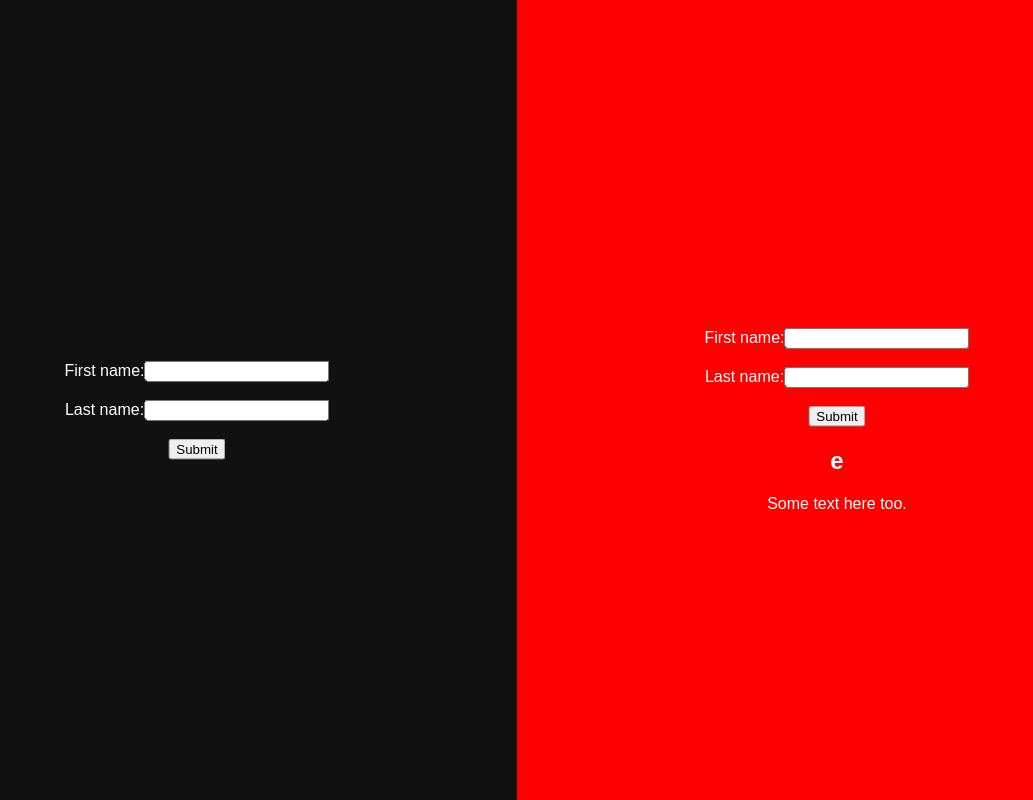
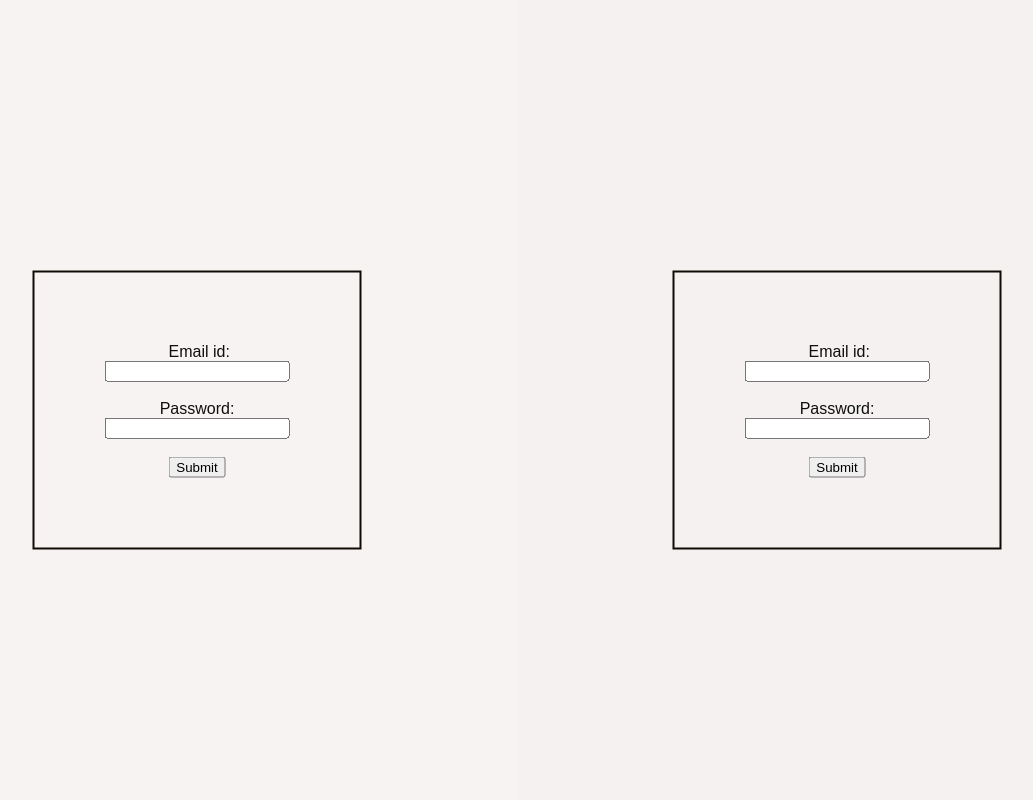
Before and after one commit to akasharavind1/Attendance-Portal-Comcast, an Angular app in the folder Angular-Project/: page / in a window 1280 px wide. Shown: the whole page, without its empty margins (123-1156 px from the left). Built offline with nearby package versions, Linux system fonts and the light colour scheme.

Commit message:
no message

```diff
--- a/Angular-Project/src/app/app.component.html
+++ b/Angular-Project/src/app/app.component.html
@@ -1,105 +1 @@
-<<<<<<< HEAD
 <app-home></app-home>
-=======
-<<<<<<< HEAD
-<div style="width:50%; margin:auto;">
-
-  <div style="display:inline-block; width:45%;text-align:center;">
-    <form>
-      <label for="fname">First name:</label><br>
-      <input type="text" id="fname" name="fname"><br>
-      <label for="lname">Last name:</label><br>
-      <input type="text" id="lname" name="lname">
-    </form>
-  </div>
-
-  <div style="display:inline-block; width:45%;text-align:center;">
-    <form>
-      <label for="fname">First name:</label><br>
-      <input type="text" id="fname" name="fname"><br>
-      <label for="lname">Last name:</label><br>
-      <input type="text" id="lname" name="lname">
-    </form>
-  </div>
-
-
-</div>
-=======
-<!DOCTYPE html>
-<html>
-<head>
-<meta name="viewport" content="width=device-width, initial-scale=1">
-<style>
-body {
-  font-family: Arial;
-  color: white;
-}
->>>>>>> b518168b78267f4a4aef6e19e468558149c829cd
-
-.split {
-  height: 100%;
-  width: 50%;
-  position: fixed;
-  z-index: 1;
-  top: 0;
-  overflow-x: hidden;
-  padding-top: 20px;
-}
-
-.left {
-  left: 0;
-  background-color: #111;
-}
-
-.right {
-  right: 0;
-  background-color: red;
-}
-
-.centered {
-  position: absolute;
-  top: 50%;
-  left: 50%;
-  transform: translate(-50%, -50%);
-  text-align: center;
-}
-
-.centered img {
-  width: 150px;
-  border-radius: 50%;
-}
-</style>
-</head>
-<body>
-
-<div class="split left">
-  <div class="centered">
-
- <form action="">
-  <label for="fname">First name:</label>
-  <input type="text" id="fname" name="fname"><br><br>
-  <label for="lname">Last name:</label>
-  <input type="text" id="lname" name="lname"><br><br>
-  <input type="submit" value="Submit">
-</form>
-  </div>
-</div>
-
-<div class="split right">
-  <div class="centered">
- <form action="">
- <br><br>
-  <label for="fname">First name:</label>
-  <input type="text" id="fname" name="fname"><br><br>
-  <label for="lname">Last name:</label>
-  <input type="text" id="lname" name="lname"><br><br>
-  <input type="submit" value="Submit">
-</form>
-    <h2>e</h2>
-    <p>Some text here too.</p>
-  </div>
-</div>
-
-</body>
-</html>
->>>>>>> b7f2b6cee8fcdd98a3e18e1f45e8185e1e32041b
--- a/Angular-Project/src/app/home/home.component.html
+++ b/Angular-Project/src/app/home/home.component.html
@@ -4,7 +4,7 @@
 <style>
 body {
   font-family: Arial;
-  color: white;
+  color: rgb(15, 15, 15);
 }
 
 .split {
@@ -19,12 +19,13 @@ body {
 
 .left {
   left: 0;
-  background-color: #111;
+  background-color: rgb(248, 243, 243);
+
 }
 
 .right {
   right: 0;
-  background-color: red;
+  background-color: rgb(245, 241, 241);
 }
 
 .centered {
@@ -42,15 +43,23 @@ body {
 </style>
 </head>
 <body>
+  <table id="headerTable1" cellpadding="0" cellspacing="0" border="0" width="100%">
+    <tbody><tr valign="middle">
+    <td>
+         <span>Administration</span>
+    </td>
+    <td class="linkCell"></td>
+  </tr>
+</tbody></table>
 
 <div class="split left">
   <div class="centered">
 
- <form action="">
-  <label for="fname">First name:</label>
-  <input type="text" id="fname" name="fname"><br><br>
-  <label for="lname">Last name:</label>
-  <input type="text" id="lname" name="lname"><br><br>
+<form  style="border:rgb(15, 11, 4); padding: 70px;border-width:2px; border-style:solid;"action="">
+  <label for="email">&nbsp;Email id:  </label>
+  <input type="email" id="email" name="email"><br><br>
+  <label for="password">Password:</label>
+  <input type="pass" id="pass" name="pass"><br><br>
   <input type="submit" value="Submit">
 </form>
   </div>
@@ -58,17 +67,16 @@ body {
 
 <div class="split right">
   <div class="centered">
- <form action="">
- <br><br>
-  <label for="fname">First name:</label>
-  <input type="text" id="fname" name="fname"><br><br>
-  <label for="lname">Last name:</label>
-  <input type="text" id="lname" name="lname"><br><br>
+    <form  style="border:rgb(15, 11, 4); padding: 70px;border-width:2px; border-style:solid;"action="">
+  <label for="email">&nbsp;Email id:  </label>
+  <input type="email" id="email" name="email"><br><br>
+  <label for="password">Password:</label>
+  <input type="pass" id="pass" name="pass"><br><br>
   <input type="submit" value="Submit">
 </form>
-    <h2>e</h2>
-    <p>Some text here too.</p>
-  </div>
+
+
+</div>
 </div>
 
 </body>
```
